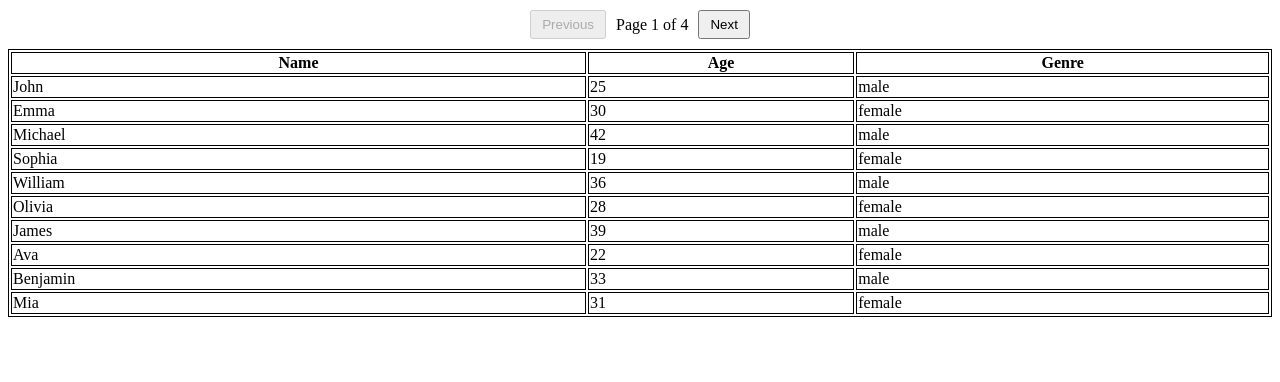
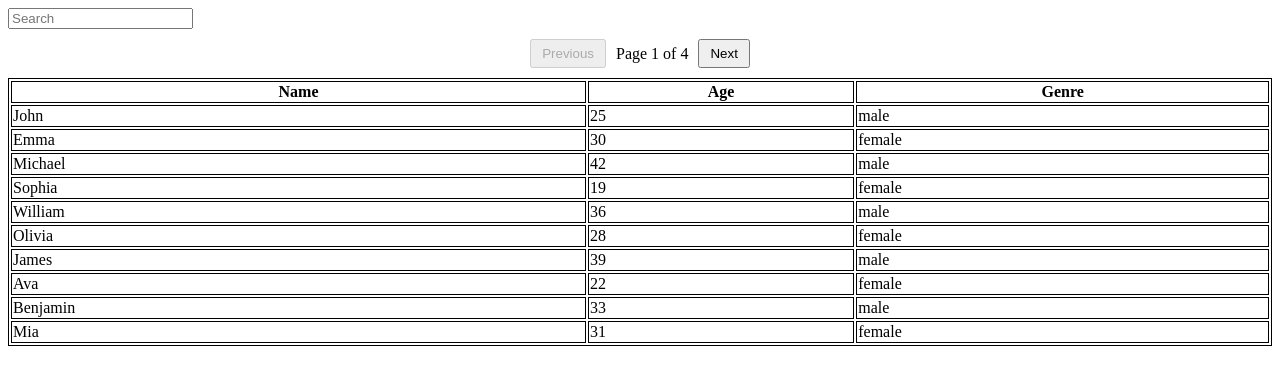
Before and after one commit to eaangrino/Table-Pagination, a React (Create React App) app: page / in a window 1280 px wide. Shown: the top 382 px of the page. Built offline with nearby package versions, Linux system fonts and the light colour scheme.

Commit message:
3 files modified, 2 added / Added filter using input from react-hook-form

```diff
--- a/package.json
+++ b/package.json
@@ -3,10 +3,11 @@
   "version": "0.0.0",
   "private": true,
   "dependencies": {
+    "@types/react": "18.2.14",
+    "@types/react-dom": "18.2.6",
     "react": "18.2.0",
     "react-dom": "18.2.0",
-    "@types/react": "18.2.14",
-    "@types/react-dom": "18.2.6"
+    "react-hook-form": "^7.47.0"
   },
   "scripts": {
     "start": "react-scripts start",
--- a/src/App.tsx
+++ b/src/App.tsx
@@ -2,11 +2,50 @@ import * as React from 'react';
 import Table from './components/Table';
 import './style.css';
 import { data } from './data';
+import { useForm } from 'react-hook-form';
+import Input from './components/Input';
 
 export default function App() {
+  const {
+    register,
+    control,
+    formState: { errors },
+  } = useForm({ mode: 'onTouched' });
+
+  const [searchTerm, setSearchTerm] = React.useState<any>('');
+
   return (
     <div>
-      <Table data={data} rowsPerPage={10} />
+      <Input
+        type={'text'}
+        setSearchTerm={setSearchTerm}
+        control={control}
+        id={'search'}
+        label={'Search'}
+      />
+      <Table
+        data={data
+          .filter((val: any) => {
+            if (
+              val?.name
+                ?.toLocaleLowerCase()
+                ?.includes(searchTerm?.toLocaleLowerCase()) ||
+              `${val?.age}`
+                ?.toLocaleLowerCase()
+                ?.includes(searchTerm?.toLocaleLowerCase())
+            ) {
+              return true;
+            } else if (
+              [undefined, null, ''].includes(searchTerm?.toLocaleLowerCase())
+            ) {
+              return true;
+            }
+          })
+          .map((item: any) => {
+            return item;
+          })}
+        rowsPerPage={10}
+      />
     </div>
   );
 }
--- /dev/null
+++ b/src/components/Input.tsx
@@ -0,0 +1,43 @@
+import React, { ChangeEvent } from 'react';
+import { Controller, Control } from 'react-hook-form';
+
+interface IInput {
+  id: string;
+  type: string;
+  label: string;
+  control: Control;
+  setSearchTerm?: any;
+}
+
+const Input: React.FC<IInput> = ({
+  id,
+  type,
+  label,
+  control,
+  setSearchTerm,
+}: IInput) => {
+  return (
+    <Controller
+      control={control}
+      name={id}
+      render={({ field: { onChange, onBlur, value, ref } }) => {
+        return (
+          <input
+            id={id}
+            type={type}
+            placeholder={label}
+            onChange={(onChangeInternal) => {
+              setSearchTerm(onChangeInternal.target.value);
+              onChange(onChangeInternal);
+            }}
+            onBlur={onBlur}
+            value={value}
+            ref={ref}
+          />
+        );
+      }}
+    />
+  );
+};
+
+export default Input;
--- a/src/data.ts
+++ b/src/data.ts
@@ -12,25 +12,25 @@ export const data = [
   { name: 'Jacob', age: 27, genre: 'male' },
   { name: 'Lily', age: 24, genre: 'female' },
   { name: 'Ethan', age: 38, genre: 'male' },
-  { name: 'Emily', age: 29, genre: 'female' },
+  { name: 'Emily', age: 29, genre: 'male' },
   { name: 'Alexander', age: 35, genre: 'male' },
   { name: 'Sofia', age: 26, genre: 'female' },
   { name: 'Daniel', age: 41, genre: 'male' },
   { name: 'Charlotte', age: 23, genre: 'female' },
   { name: 'Matthew', age: 37, genre: 'male' },
-  { name: 'Harper', age: 32, genre: 'female' },
+  { name: 'Harper', age: 32, genre: 'male' },
   { name: 'Henry', age: 34, genre: 'male' },
-  { name: 'Grace', age: 21, genre: 'female' },
+  { name: 'Grace', age: 21, genre: 'male' },
   { name: 'Jackson', age: 40, genre: 'male' },
   { name: 'Chloe', age: 20, genre: 'female' },
   { name: 'Sebastian', age: 43, genre: 'male' },
   { name: 'Abigail', age: 18, genre: 'female' },
   { name: 'David', age: 45, genre: 'male' },
-  { name: 'Elizabeth', age: 17, genre: 'female' },
+  { name: 'Elizabeth', age: 17, genre: 'male' },
   { name: 'Joseph', age: 44, genre: 'male' },
-  { name: 'Ella', age: 16, genre: 'female' },
+  { name: 'Ella', age: 16, genre: 'male' },
   { name: 'Daniel', age: 47, genre: 'male' },
-  { name: 'Avery', age: 15, genre: 'female' },
+  { name: 'Avery', age: 15, genre: 'male' },
   { name: 'Christopher', age: 48, genre: 'male' },
   { name: 'Scarlett', age: 14, genre: 'female' },
 ];
```
Also changed, not shown: tsconfig.json (added, +8 -0 lines).
